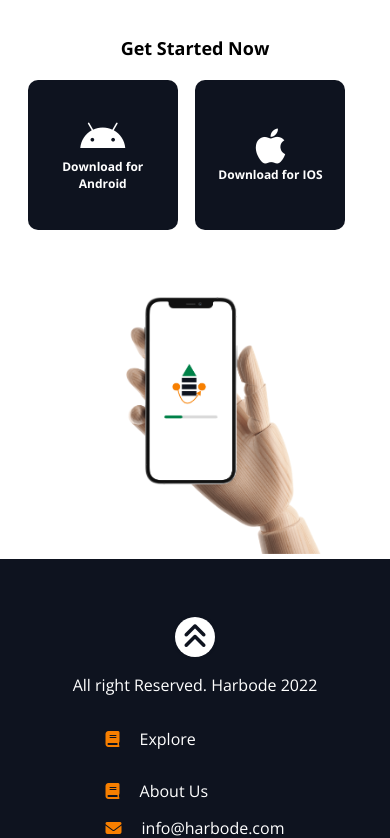
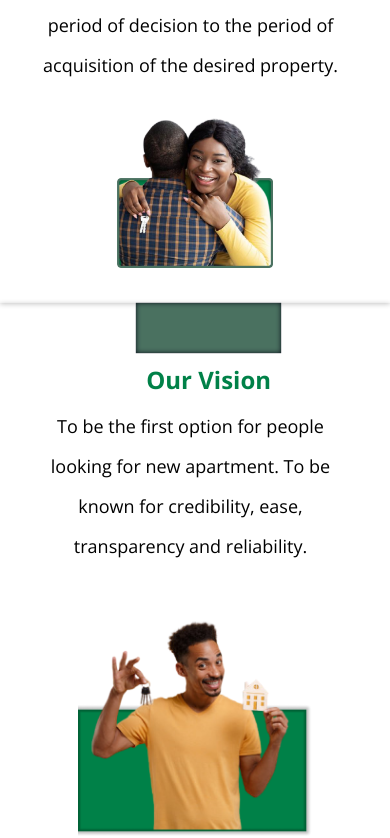
Before and after one commit to KodeNinj/harbode, a React (Create React App) app: page /about-us in a window 390 px wide. Shown: the part 1266-2104 px from the top of the page. Built offline with nearby package versions, Linux system fonts and the light colour scheme.

Commit message:
added sections to the about us page

```diff
--- a/src/aboutus.css
+++ b/src/aboutus.css
@@ -6,6 +6,7 @@
     --dark-blue: #0e131f;
     --user-link: #555555;
     --white: #fff;
+    --block: #4A7160;
 }
 
 .abouthero #aboutimg img{
@@ -311,3 +312,100 @@
 
     color: var(--white);
 }
+.missionVision{
+    display: flex;
+    align-items: flex-start;
+    justify-content: space-between;
+    box-shadow: 0 1px 5px #c4c4c4;
+    padding: 0 0 30px 0;
+}
+.missionVision img{
+    width: 50%;
+    margin-top: 3%;
+}
+.missionVision .left{
+    margin-left: 7%;
+
+}
+.missionVision .left p{
+    font-size: 18px;
+    line-height: 40px;
+    width: 80%;
+}
+.missionVision .left h2{
+    font-size: 35px;
+    color: var(--button-green);
+}
+.missionVision .right{
+    margin-top: 5%;
+}
+
+.blockbox{
+    width: 200px;
+    height: 120px;
+    margin-left: 1%;
+    background-color: var(--block);
+    box-shadow: inset 0px 0px 5px var(--dark-blue), 0px 0px 1px var(--dark-blue);
+}
+.changeflex{
+    flex-direction: row-reverse;
+}
+.changeflex img{
+    width: 50%;
+    margin-top: -40px;
+}
+.changeflex .blockbox{
+    height: 150px;
+    width: 150px;
+}
+.changeflex .left{
+    flex: 1;
+    /* margin-top: -12%; */
+    margin-left: -7%;
+}
+.changeflex .right{
+    flex: 1;
+}
+.changeflex h2, .missionVision h2{
+    margin: 10px 0;
+}
+@media only screen and (max-width: 980px){
+    .missionVision{
+        flex-direction: column;
+    }
+    .missionVision img{
+        width: 40%;
+        margin-left: 30%;
+    }
+    .changeflex .left{
+        flex: 1;
+        /* margin-top: -12%; */
+        margin-left: 7%;
+    }
+}
+@media only screen and (max-width: 500px){
+    .blockbox{
+        width: 40%;
+        margin-left: 30%;
+        height: 50px;
+    }
+    .missionVision .left p{
+    width: 90%;
+    font-size: 18px;
+    text-align: center;
+   }
+   .missionVision .left h2{
+    text-align: center;
+    font-size: 24px;
+   }
+   .changeflex img{
+    margin-top: 10px;
+    width: 60%;
+    margin-left: 20%;
+   }
+    .changeflex .blockbox{
+        height: 50px;
+        width: 40%;
+        margin-left: calc((100% - 40%)/2);
+    }
+}
--- a/src/components/Footer/Footer.jsx
+++ b/src/components/Footer/Footer.jsx
@@ -12,8 +12,8 @@ const Footer = (props) => {
         </div>
         <div className="contacts">
 
-            <Link to='/explore' className='AboutUss'> <i class="fa fa-book" aria-hidden="true"></i><p>Explore</p></Link>
-            <Link to='/about-us' className='AboutUss'> <i class="fa fa-book" aria-hidden="true"></i><p>About Us</p></Link>
+            <Link to='/explore' className='AboutUss'> <i className="fa fa-book" aria-hidden="true"></i><p>Explore</p></Link>
+            <Link to='/about-us' className='AboutUss'> <i className="fa fa-book" aria-hidden="true"></i><p>About Us</p></Link>
 
             <div className="mail"><i className="fa-solid fa-envelope"></i><p>info@harbode.com</p></div>
             <div className="ava"><i className="fa-brands fa-rocketchat"></i><p>Chat Ava Online</p></div>
--- /dev/null
+++ b/src/components/MissionAndVission/MissionVision.jsx
@@ -0,0 +1,38 @@
+import React from 'react'
+import AboutImg from '../../img/aboutus.png'
+import AboutImg2 from '../../img/aboutus1.png'
+const MissionVision = () => {
+  return (
+    <section className="main-container">
+
+        <div className="missionVision">
+            <div className="left">
+            <div className="blockbox"></div>
+                <div className="content">
+                    <h2>Our Mission</h2>
+                    <p>To create avenue for people irregardless of their gender, financial status, occupation etc to get affordable properties either for rent or sales without any hassle. Also, to reduce the duration span from the period of decision to the period of acquisition of the desired property.</p>
+                </div>
+            </div>
+            <div className="right">
+                <img src={AboutImg} alt="" />
+            </div>
+        </div>
+        {/* end of our mission */}
+        <div className="missionVision changeflex">
+            <div className="left">
+            <div className="blockbox"></div>
+                <div className="content">
+                    <h2>Our Vision</h2>
+                    <p>To be the first option for people looking for new apartment. To be known for credibility, ease, transparency and reliability.</p>
+                </div>
+            </div>
+            <div className="right">
+                <img src={AboutImg2} alt="" />
+            </div>
+        </div>
+        {/* end of our vision */}
+    </section>
+  )
+}
+
+export default MissionVision
--- a/src/pages/AboutUs.jsx
+++ b/src/pages/AboutUs.jsx
@@ -1,14 +1,20 @@
 import React from 'react'
 import AboutHero from '../components/AboutUsHero/AboutHero'
 import Footer from '../components/Footer/Footer'
+import MissionVision from '../components/MissionAndVission/MissionVision'
 import Navbar from '../components/Navigation/Navbar'
 import OnTheGo from '../components/OnTheGo/OnTheGo'
-
-const AboutUs = () => {
+import Partners from '../components/Partners/Partners'
+import AboutImg from '../img/aboutus.png'
+import AboutImg2 from '../img/aboutus1.png'
+const AboutUs = (props) => {
   return (
     <section className='about_Us'>
       <Navbar/>
       <AboutHero/>
+      <MissionVision/>
+
+      <Partners/>
       <OnTheGo/>
       <Footer/>
     </section>
```
Also changed, not shown: src/img/aboutus.png (added), src/img/aboutus1.png (added).
